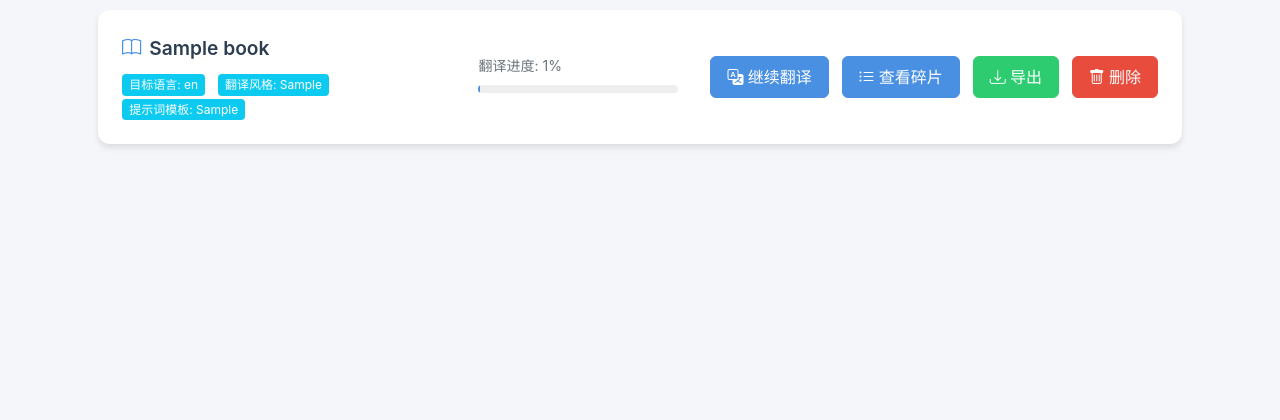
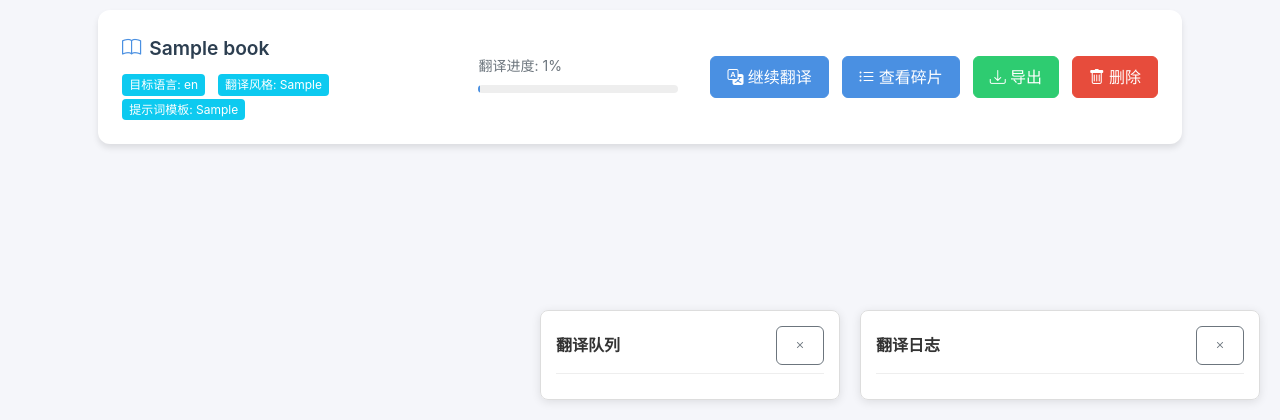
Before and after one commit to study520ai520/ai_create_book_translate, a Flask app: page / in a window 1280 px wide. Shown: the part 380-800 px from the top of the page. Run offline with Flask 2, Linux system fonts and the light colour scheme; data comes from the database, SQL or seed files in the repository; tables that the repository leaves empty hold one stand-in row (values such as "Sample post"); some libraries are stand-ins or nearby versions.

Commit message:
Cursor-实现翻译队列管理，优化翻译进度显示

```diff
--- a/src/static/js/book-manager.js
+++ b/src/static/js/book-manager.js
@@ -232,33 +232,36 @@ class BookManager {
         }
     }
 
-    // 继续翻译未完成的部分
+    // 翻译剩余文本
     async translateRemaining(bookId) {
-        if (!confirm('确定要继续翻译未完成的部分吗？')) return;
+        try {
+            // 获取书籍信息
+            const response = await fetch(`/api/books/${bookId}`);
+            if (!response.ok) throw new Error('获取书籍信息失败');
+            const book = await response.json();
 
-        try {
-            showLoading();
-            const response = await fetch(`/api/translate_remaining/${bookId}`, {
-                method: 'POST'
+            // 获取未翻译的片段
+            const fragmentsResponse = await fetch(`/api/untranslated_fragments/${bookId}`);
+            if (!fragmentsResponse.ok) throw new Error('获取未翻译片段失败');
+            const fragments = await fragmentsResponse.json();
+
+            if (fragments.length === 0) {
+                showToast('没有需要翻译的内容');
+                return;
+            }
+
+            // 将所有未翻译的片段添加到队列
+            fragments.forEach(fragment => {
+                translationQueueManager.addTask(bookId, book.title, fragment.id, fragment.content);
             });
 
-            const result = await response.json();
+            // 显示队列和日志窗口
+            document.getElementById('translationQueue').classList.add('active');
+            document.getElementById('translationLog').classList.add('active');
 
-            if (response.status === 206) {  // Partial Content
-                // 部分翻译失败
-                showToast('部分内容翻译失败，请查看详细信息', 'warning');
-                console.error('翻译错误详情:', result.details);
-                this.startTranslationProgress(bookId, true);  // 显示错误详情
-            } else if (!response.ok) {
-                throw new Error(result.error || '翻译失败');
-            } else {
-                showToast('翻译任务已启动');
-                this.startTranslationProgress(bookId);
-            }
         } catch (error) {
             console.error('翻译失败:', error);
-            showToast(error.message || '翻译失败', 'error');
-            hideLoading();
+            showToast('翻译失败: ' + error.message, 'error');
         }
     }
 
--- /dev/null
+++ b/src/static/js/translation-queue-manager.js
@@ -0,0 +1,160 @@
+// 翻译队列管理器
+class TranslationQueueManager {
+    constructor() {
+        this.queue = new Map(); // 使用Map存储队列中的任务，key为bookId_fragmentId
+        this.processing = false; // 是否正在处理任务
+        this.currentTask = null; // 当前正在处理的任务
+
+        // 显示队列和日志窗口
+        document.getElementById('translationQueue').classList.add('active');
+        document.getElementById('translationLog').classList.add('active');
+
+        this.initEventListeners();
+    }
+
+    // 初始化事件监听
+    initEventListeners() {
+        // 可以添加一些事件监听，比如清空队列等
+    }
+
+    // 添加翻译任务到队列
+    addTask(bookId, bookName, fragmentId, text) {
+        const taskId = `${bookId}_${fragmentId}`;
+
+        // 如果任务已经在队列中，则不重复添加
+        if (this.queue.has(taskId)) {
+            console.log(`任务已在队列中: ${taskId}`);
+            return;
+        }
+
+        // 创建新任务
+        const task = {
+            bookId,
+            bookName,
+            fragmentId,
+            text,
+            status: 'pending', // pending, processing, completed, error
+            progress: 0
+        };
+
+        // 添加到队列
+        this.queue.set(taskId, task);
+
+        // 更新队列显示
+        this.updateQueueDisplay();
+
+        // 如果当前没有正在处理的任务，开始处理
+        if (!this.processing) {
+            this.processNextTask();
+        }
+    }
+
+    // 更新队列显示
+    updateQueueDisplay() {
+        const queueContent = document.getElementById('queueContent');
+        let html = '';
+
+        this.queue.forEach((task, taskId) => {
+            html += `
+                <div class="queue-item">
+                    <div class="book-name">${task.bookName}</div>
+                    <div class="fragment-info">片段 #${task.fragmentId}</div>
+                    <div class="status">${this.getStatusText(task.status)}</div>
+                    <div class="progress-bar">
+                        <div class="progress-bar-fill" style="width: ${task.progress}%"></div>
+                    </div>
+                </div>
+            `;
+        });
+
+        queueContent.innerHTML = html;
+    }
+
+    // 获取状态文本
+    getStatusText(status) {
+        const statusMap = {
+            'pending': '等待中',
+            'processing': '翻译中',
+            'completed': '已完成',
+            'error': '失败'
+        };
+        return statusMap[status] || status;
+    }
+
+    // 处理下一个任务
+    async processNextTask() {
+        if (this.processing || this.queue.size === 0) return;
+
+        this.processing = true;
+        const [taskId, task] = Array.from(this.queue.entries())[0];
+        this.currentTask = task;
+
+        try {
+            // 更新任务状态
+            task.status = 'processing';
+            task.progress = 0;
+            this.updateQueueDisplay();
+
+            // 调用翻译API
+            const response = await fetch(`/api/translate_fragment/${task.bookId}/${task.fragmentId}`, {
+                method: 'POST'
+            });
+
+            if (!response.ok) {
+                throw new Error('翻译请求失败');
+            }
+
+            // 更新任务状态
+            task.status = 'completed';
+            task.progress = 100;
+            this.updateQueueDisplay();
+
+            // 从队列中移除已完成的任务
+            this.queue.delete(taskId);
+
+        } catch (error) {
+            console.error('翻译失败:', error);
+            task.status = 'error';
+            this.updateQueueDisplay();
+
+            // 记录错误日志
+            this.addLogMessage(`翻译失败: ${error.message}`, 'error');
+
+            // 从队列中移除失败的任务
+            this.queue.delete(taskId);
+        }
+
+        this.processing = false;
+        this.currentTask = null;
+
+        // 继续处理下一个任务
+        if (this.queue.size > 0) {
+            this.processNextTask();
+        }
+    }
+
+    // 添加日志消息
+    addLogMessage(message, type = 'info') {
+        const logContent = document.getElementById('logContent');
+        const timestamp = new Date().toLocaleTimeString();
+        const className = type === 'error' ? 'error-info' : 'progress-info';
+
+        logContent.innerHTML += `
+            <div class="log-item ${className}">
+                [${timestamp}] ${message}
+            </div>
+        `;
+
+        // 滚动到底部
+        logContent.scrollTop = logContent.scrollHeight;
+    }
+
+    // 清空队列
+    clearQueue() {
+        this.queue.clear();
+        this.updateQueueDisplay();
+    }
+}
+
+// 创建全局实例
+const translationQueueManager = new TranslationQueueManager();
--- a/src/templates/index.html
+++ b/src/templates/index.html
@@ -405,13 +405,15 @@
             right: 20px;
             width: 400px;
             max-height: 300px;
-            background: rgba(0, 0, 0, 0.8);
-            color: #fff;
+            background: rgba(255, 255, 255, 0.95);
+            color: #333;
             border-radius: 8px;
             padding: 15px;
             font-family: monospace;
             overflow-y: auto;
             z-index: 1000;
+            box-shadow: 0 2px 10px rgba(0, 0, 0, 0.1);
+            border: 1px solid #ddd;
             display: none;
         }
 
@@ -425,6 +427,8 @@
             display: flex;
             justify-content: space-between;
             align-items: center;
+            border-bottom: 1px solid #eee;
+            padding-bottom: 8px;
         }
 
         .translation-log .log-content {
@@ -435,7 +439,7 @@
         .translation-log .log-item {
             margin-bottom: 5px;
             padding: 3px 0;
-            border-bottom: 1px solid rgba(255, 255, 255, 0.1);
+            border-bottom: 1px solid #eee;
         }
 
         .translation-log .progress-info {
@@ -444,6 +448,78 @@
 
         .translation-log .error-info {
             color: #f44336;
+        }
+
+        .translation-queue {
+            position: fixed;
+            bottom: 20px;
+            right: 440px;
+            width: 300px;
+            max-height: 300px;
+            background: rgba(255, 255, 255, 0.95);
+            color: #333;
+            border-radius: 8px;
+            padding: 15px;
+            font-family: monospace;
+            overflow-y: auto;
+            z-index: 1000;
+            box-shadow: 0 2px 10px rgba(0, 0, 0, 0.1);
+            border: 1px solid #ddd;
+            display: none;
+        }
+
+        .translation-queue.active {
+            display: block;
+        }
+
+        .translation-queue .queue-title {
+            font-weight: bold;
+            margin-bottom: 10px;
+            display: flex;
+            justify-content: space-between;
+            align-items: center;
+            border-bottom: 1px solid #eee;
+            padding-bottom: 8px;
+        }
+
+        .translation-queue .queue-item {
+            margin-bottom: 8px;
+            padding: 8px;
+            background: #f5f5f5;
+            border-radius: 4px;
+            font-size: 0.9em;
+        }
+
+        .translation-queue .queue-item .book-name {
+            font-weight: bold;
+            margin-bottom: 4px;
+        }
+
+        .translation-queue .queue-item .fragment-info {
+            color: #666;
+            font-size: 0.8em;
+        }
+
+        .translation-queue .queue-item .progress-bar {
+            height: 4px;
+            background: #eee;
+            margin-top: 4px;
+            border-radius: 2px;
+        }
+
+        .translation-queue .queue-item .progress-bar-fill {
+            height: 100%;
+            background: #4CAF50;
+            border-radius: 2px;
+            transition: width 0.3s ease;
+        }
+
+        .modal-backdrop {
+            display: none !important;
+        }
+
+        .modal {
+            background: rgba(0, 0, 0, 0.1);
         }
     </style>
 </head>
@@ -532,15 +608,26 @@
         </div>
     </div>
 
-    <!-- 添加翻译日志区域 -->
+    <!-- 翻译日志 -->
     <div id="translationLog" class="translation-log">
         <div class="log-title">
-            翻译进度
-            <button class="btn btn-sm btn-outline-light" onclick="document.getElementById('translationLog').classList.remove('active')">
+            翻译日志
+            <button class="btn btn-sm btn-outline-secondary" onclick="document.getElementById('translationLog').classList.remove('active')">
                 <i class="bi bi-x"></i>
             </button>
         </div>
         <div id="logContent" class="log-content"></div>
+    </div>
+
+    <!-- 翻译队列 -->
+    <div id="translationQueue" class="translation-queue">
+        <div class="queue-title">
+            翻译队列
+            <button class="btn btn-sm btn-outline-secondary" onclick="document.getElementById('translationQueue').classList.remove('active')">
+                <i class="bi bi-x"></i>
+            </button>
+        </div>
+        <div id="queueContent"></div>
     </div>
 
     <!-- 添加翻译设置模态框 -->
@@ -796,6 +883,7 @@
     <script src="/static/js/book-manager.js"></script>
     <script src="/static/js/translation-settings-manager.js"></script>
     <script src="/static/js/global-settings-manager.js"></script>
+    <script src="/static/js/translation-queue-manager.js"></script>
     <script>
         // 初始化
         document.addEventListener('DOMContentLoaded', () => {
```
Also changed, not shown: src/api/book_api.py (+53 -0 lines).
